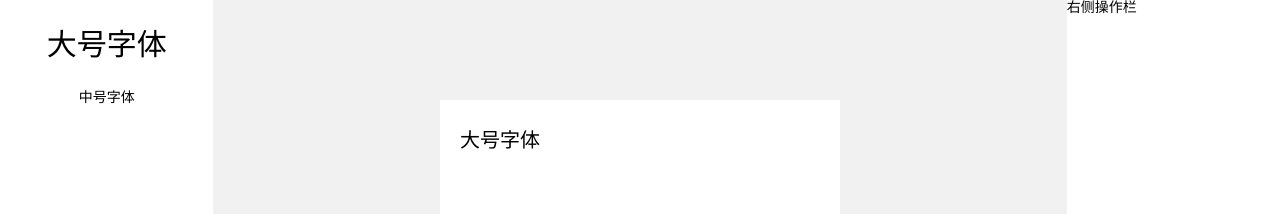
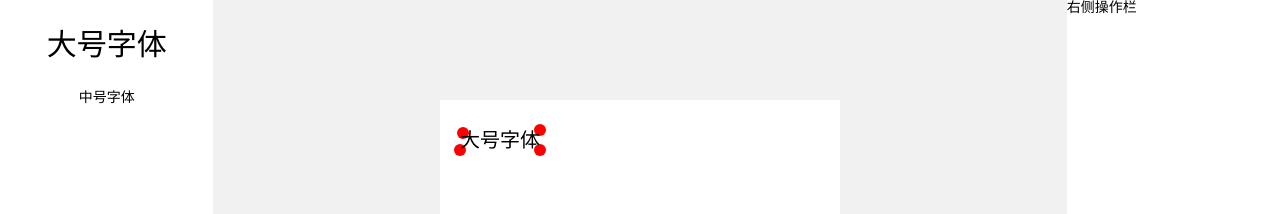
Before and after one commit to JuneJH/h5-edit, a Vue app: page /edit in a window 1280 px wide. Both pictures are taken after a click on the element "大号字体". Shown: the top 214 px of the page. Built offline with nearby package versions, Linux system fonts and the light colour scheme.

Commit message:
feat(*): 增加拖动大小

```diff
--- a/src/components/EditWrapper.vue
+++ b/src/components/EditWrapper.vue
@@ -1,6 +1,12 @@
 <template>
     <div class="edit-wrapper" ref="editRef" :style="style">
-        <slot class="edit-item"></slot>
+        <slot class="edit-item1"></slot>
+        <div class="resize-container" @mousedown.stop="startResize">
+            <div class="resize-item top-left"></div>
+            <div class="resize-item top-right"></div>
+            <div class="resize-item bottom-left"></div>
+            <div class="resize-item bottom-right"></div>
+        </div>
     </div>
 </template>
 <script setup lang="ts">
@@ -19,7 +25,6 @@ const editRef = ref();
 onMounted(() => {
     let isMove = false;
     editRef.value.addEventListener("mousedown", (e: any) => {
-
         const { top: containerTop, left: containerLeft } = document.getElementById("edit-container").getBoundingClientRect();
         const { top, left } = editRef.value.getBoundingClientRect() as DOMRect;
         const gapX = e.clientX - left;
@@ -37,7 +42,6 @@ onMounted(() => {
             document.removeEventListener("mousemove", handlerMove);
             const left = e.clientX - gapX - containerLeft;
             const top = e.clientY - gapY - containerTop;
-            console.log("鼠标抬起")
             if (isMove) {
                 state.setProps(props.props.id, "left", left + "px");
                 state.setProps(props.props.id, "top", top + "px");
@@ -51,6 +55,36 @@ onMounted(() => {
 })
 
 
+function startResize(e) {
+    let isMove = false;
+    const { top: containerTop, left: containerLeft } = document.getElementById("edit-container").getBoundingClientRect();
+    const { top, left } = editRef.value.getBoundingClientRect() as DOMRect;
+    const gapX = e.clientX - left;
+    const gapY = e.clientY - top;
+
+    function handlerMove(e) {
+        isMove = true;
+        const h = e.clientY  - top + "px";
+        const w = e.clientX  - left + "px";
+        editRef.value.style.height = h
+        editRef.value.style.width = w
+    }
+
+    function handleUp(e) {
+        document.removeEventListener("mousemove", handlerMove);
+        const h = e.clientY  - top + "px";
+        const w = e.clientX  - left + "px";
+        if (isMove) {
+            state.setProps(props.props.id, "width", w + "px");
+            state.setProps(props.props.id, "height", h + "px");
+            isMove = false;
+        }
+        document.removeEventListener("mouseup", handleUp);
+    }
+    document.addEventListener("mousemove", handlerMove);
+    document.addEventListener("mouseup", handleUp)
+}
+
 const style = computed(() => pick(props.props, ["left", "top", "width", "height"]));
 
 
@@ -60,9 +94,48 @@ const style = computed(() => pick(props.props, ["left", "top", "width", "height"
 <style scoped>
 .edit-wrapper {
     position: absolute;
+    z-index: 2;
 }
 
-.edit-item {
-    position: static;
+.resize-container {
+    position: absolute;
+    width: 100%;
+    height: 100%;
+    left: 0px;
+    top: 0px;
+    z-index: -1;
+}
+
+.resize-item {
+    position: absolute;
+    width: 12px;
+    height: 12px;
+    border-radius: 50%;
+    background-color: red;
+    z-index: 99;
+}
+
+.top-left {
+    left: -3px;
+    top: -3px;
+    cursor: nwse-resize;
+}
+
+.top-right {
+    right: -6px;
+    top: -6px;
+    cursor: nesw-resize;
+}
+
+.bottom-left {
+    left: -6px;
+    bottom: -6px;
+    cursor: nesw-resize;
+}
+
+.bottom-right {
+    right: -6px;
+    bottom: -6px;
+    cursor: nwse-resize;
 }
 </style>
--- a/src/pages/edit/comp/main/index.vue
+++ b/src/pages/edit/comp/main/index.vue
@@ -46,5 +46,7 @@ function del(obj: any) {
 
 .edit-item {
     position: static !important;
+    height: 100% !important;
+    width: 100% !important;
 }
 </style>
```
